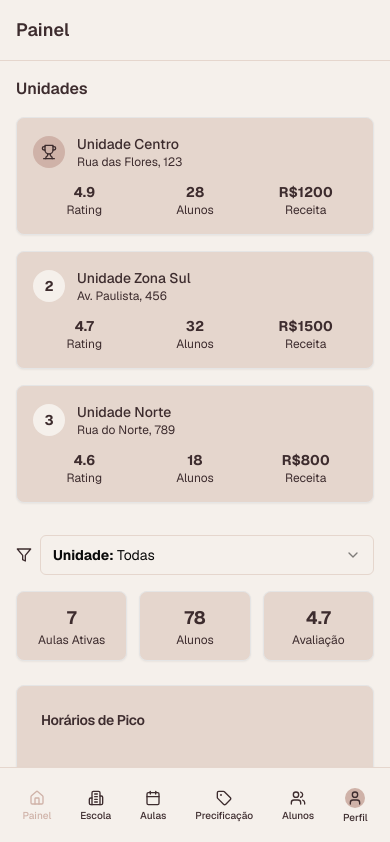
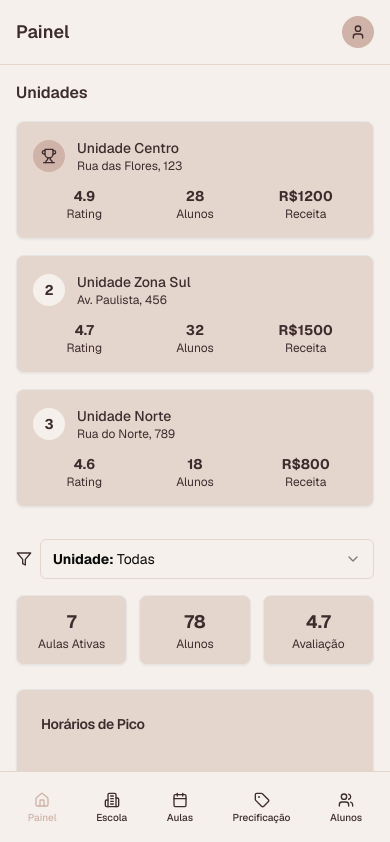
Before and after one commit to polvora-design/sissone-01, a Next.js app: page / in a window 390 px wide. Shown: the top 842 px of the page. Built offline with nearby package versions, Linux system fonts and the light colour scheme.

Commit message:
feat: move profile button to header
Position profile button in header for mobile and desktop visibility.

#VERCEL_SKIP

Co-authored-by: Pólvora Design <220790520+polvora-design@users.noreply.github.com>

```diff
--- a/sissone-responsive-prototype.tsx
+++ b/sissone-responsive-prototype.tsx
@@ -1012,29 +1012,28 @@ export default function SissoneResponsivePrototype() {
         </h1>
       </div>
 
-      <div className="hidden lg:flex items-center gap-3">
+      <div className="flex items-center gap-2 lg:gap-3">
         <a
           href="https://v0-sissone-wireframes-git-usurio-a-logado-sissone-mvp.vercel.app/"
           target="_blank"
           rel="noopener noreferrer"
-          className="text-sm hover:opacity-80 transition-opacity"
+          className="hidden lg:block text-sm hover:opacity-80 transition-opacity"
           style={{ color: "#3D2C2E" }}
         >
           Meu perfil de Aluno
         </a>
         <button
           onClick={() => navigateTo("user-profile")}
-          className="flex items-center gap-3 hover:opacity-80 transition-opacity"
+          className="flex items-center gap-2 lg:gap-3 hover:opacity-80 transition-opacity"
         >
-          <div className="text-right">
+          <div className="hidden lg:block text-right">
             <p className="text-sm font-medium" style={{ color: "#3D2C2E" }}>
               {userProfile.name}
             </p>
-            {/* Removed role badge */}
           </div>
-          <div className="w-10 h-10 rounded-full" style={{ backgroundColor: "#CFB2A8" }}>
+          <div className="w-8 h-8 lg:w-10 lg:h-10 rounded-full flex-shrink-0" style={{ backgroundColor: "#CFB2A8" }}>
             <div className="flex items-center justify-center h-full">
-              <User className="w-5 h-5" style={{ color: "#3D2C2E" }} />
+              <User className="w-4 h-4 lg:w-5 lg:h-5" style={{ color: "#3D2C2E" }} />
             </div>
           </div>
         </button>
@@ -3329,22 +3328,6 @@ export default function SissoneResponsivePrototype() {
             </Button>
           )
         })}
-        <Button
-          variant="ghost"
-          size="sm"
-          onClick={() => navigateTo("user-profile")}
-          className="flex flex-col items-center gap-1 h-auto py-2 px-1 min-w-0"
-        >
-          <div
-            className="w-5 h-5 rounded-full flex-shrink-0 flex items-center justify-center"
-            style={{ backgroundColor: "#CFB2A8" }}
-          >
-            <User className="w-3 h-3" style={{ color: "#3D2C2E" }} />
-          </div>
-          <span className="text-[10px] leading-tight text-center" style={{ color: "#3D2C2E" }}>
-            Perfil
-          </span>
-        </Button>
       </div>
     </div>
   )
```
